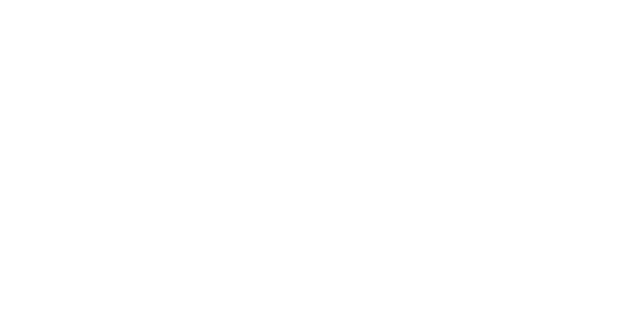
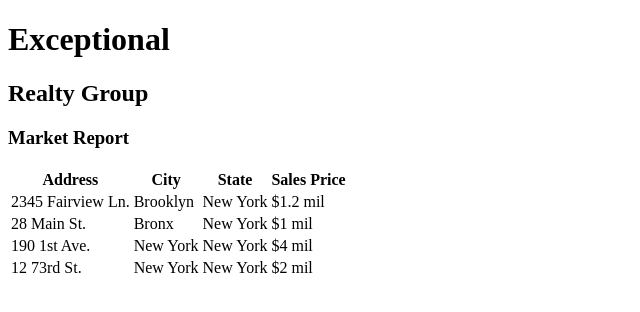
Before and after one commit to Awilmerding1/exceptional-realty, a plain HTML site: page market-report.html in a window 1280 px wide. Shown: the whole page, without its empty margins (0-640 px from the left). Drawn offline with Linux system fonts and the light colour scheme.

Commit message:
add listing table to real-estate-listings.html

```diff
--- a/market-report.html
+++ b/market-report.html
@@ -1 +1,53 @@
 <!DOCTYPE HTML>
+
+<html lang="en">
+
+  <head>
+    <meta charset="UTF-8">
+    <meta name="description" content="Exceptional Realty Group, your real estate agent for buying, selling, and renting throughout New York City">
+    <meta name="keywords" content="Exceptional Realty Group, real estate, houses, property">
+    <meta name="author" content="Jon Grover">
+    <meta name="viewport" content="width=device-width, initial-scale=1.0">
+    <link href="https://fonts.googleapis.com/css?family=Monoton" rel="stylesheet">
+    <title>Exceptional Realty Group - Luxury Homes - Market Report</title>
+  </head>
+
+  <body>
+    <h1>Exceptional</h1>
+    <h2>Realty Group</h2>
+    <h3>Market Report</h3>
+
+    <table>
+      <tr>
+        <th>Address</th>
+        <th>City</th>
+        <th>State</th>
+        <th>Sales Price</th>
+      </tr>
+      <tr>
+        <td>2345 Fairview Ln.</td>
+        <td>Brooklyn</td>
+        <td>New York</td>
+        <td>$1.2 mil</td>
+      </tr>
+      <tr>
+        <td>28 Main St.</td>
+        <td>Bronx</td>
+        <td>New York</td>
+        <td>$1 mil</td></tr>
+      <tr>
+        <td>190 1st Ave.</td>
+        <td>New York</td>
+        <td>New York</td>
+        <td>$4 mil</td>
+      </tr>
+      <tr>
+        <td>12 73rd St.</td>
+        <td>New York</td>
+        <td>New York</td>
+        <td>$2 mil</td>
+      </tr>
+    </table>
+</body>
+
+</html>
```
